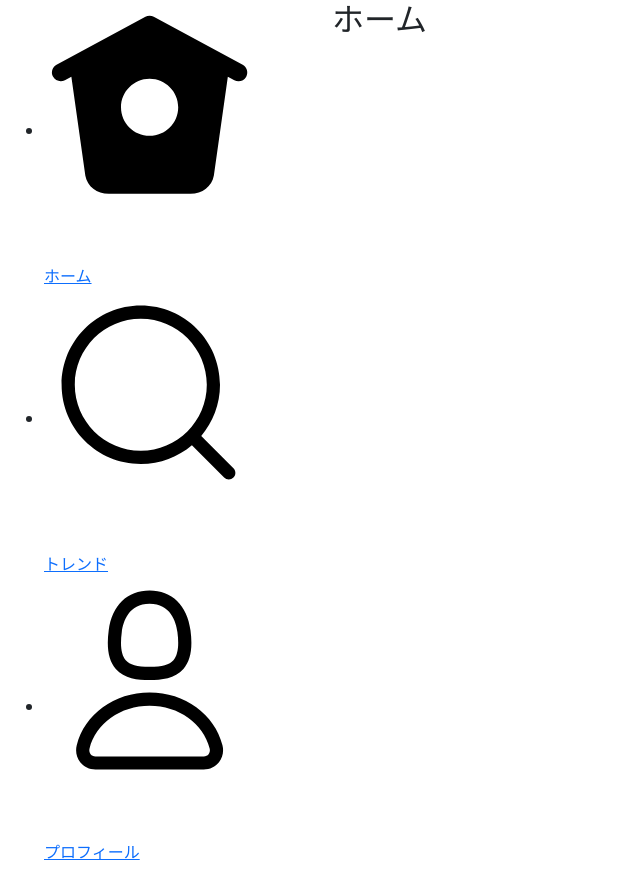
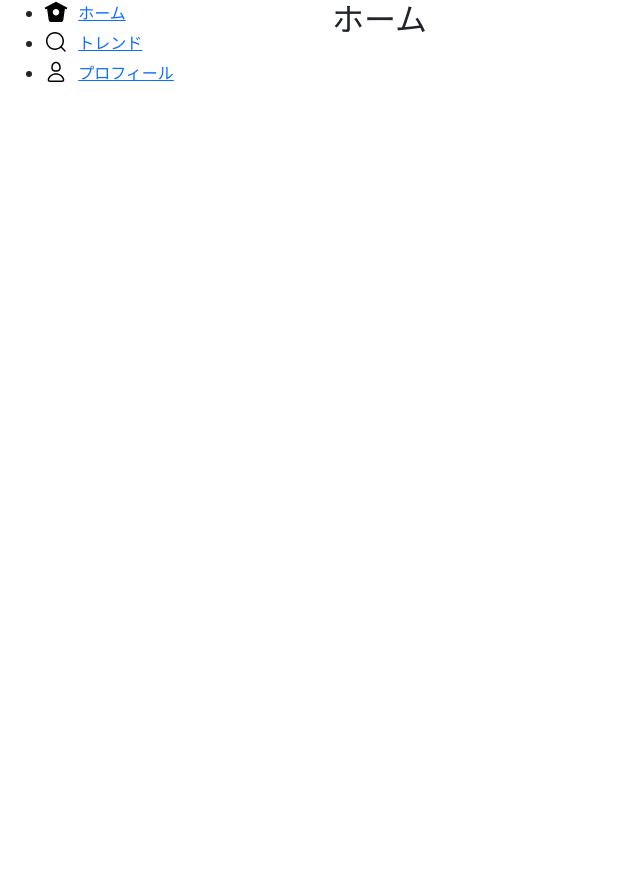
Before and after one commit to yse-yoo/tweet_ig21_2023, a plain HTML site: page index.html in a window 1280 px wide. Shown: the whole page, without its empty margins (0-640 px from the left). After the commit the page ends 800 px from the top, so only its background shows below. Drawn offline with nearby package versions, Linux system fonts and the light colour scheme.

Commit message:
add default.css

```diff
--- /dev/null
+++ b/css/default.css
@@ -0,0 +1,4 @@
+
+#side-menu li > img {
+    width: 30px;
+}
--- a/index.html
+++ b/index.html
@@ -6,6 +6,8 @@
     <title>Tweet</title>
     <!-- Bootstrap5 CDN -->
     <link href="https://cdn.jsdelivr.net/npm/bootstrap@5.0.2/dist/css/bootstrap.min.css" rel="stylesheet" integrity="sha384-EVSTQN3/azprG1Anm3QDgpJLIm9Nao0Yz1ztcQTwFspd3yD65VohhpuuCOmLASjC" crossorigin="anonymous">
+    <!--  -->
+    <link rel="stylesheet" href="css/default.css">
 </head>
 <body>
     <div class="container-fluid">
```
